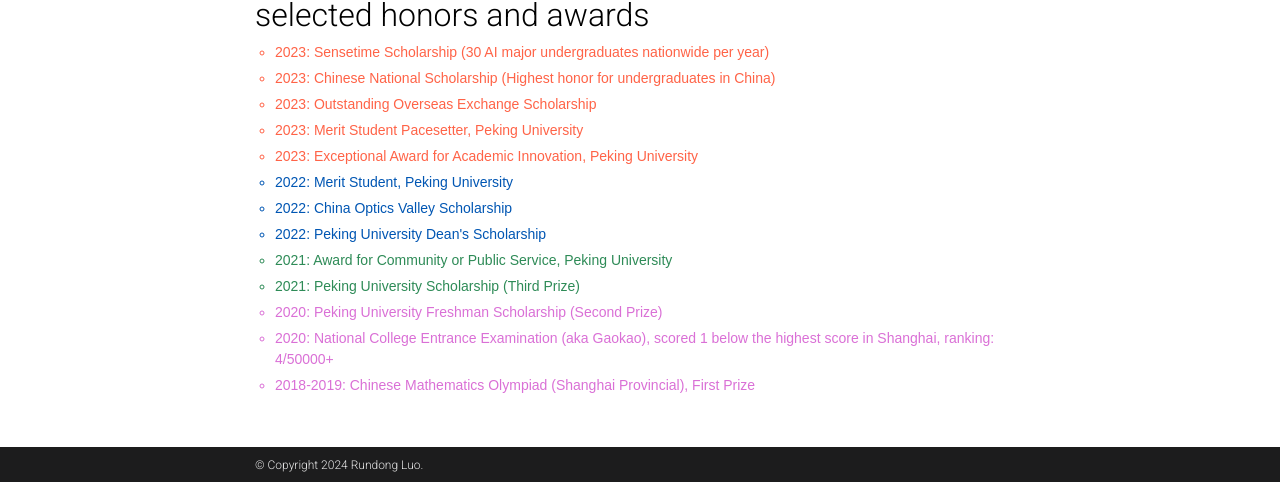
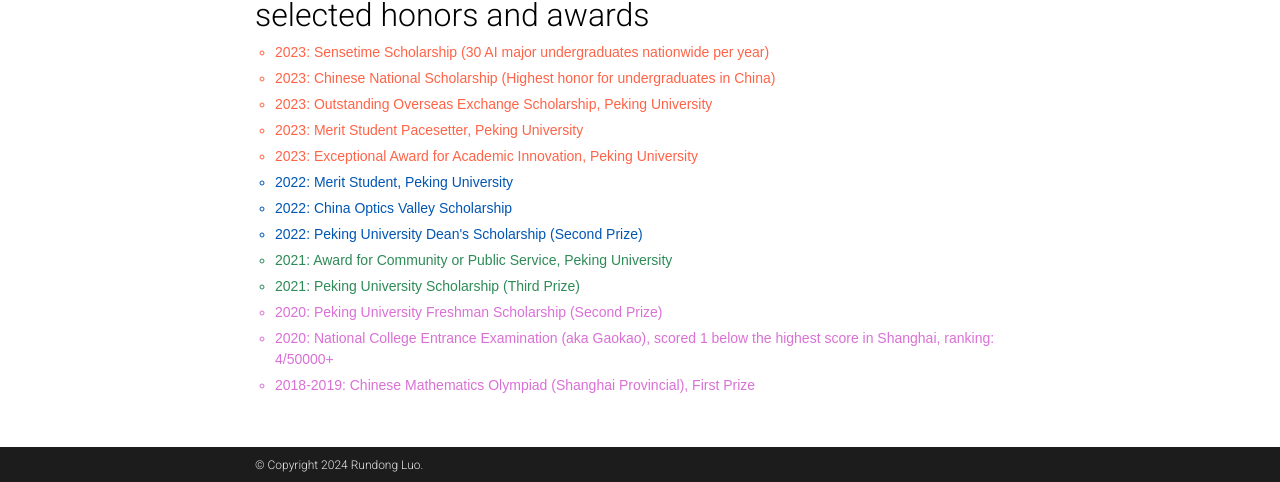
Before and after one commit to Red-Fairy/Red-Fairy.github.io, a Jekyll site: the page built from _pages/about.md, in a window 1280 px wide and 900 px high, scrolled down 681 px, cut to the strip 418-900 px from the top of the window. Built offline with Jekyll 4.4.1, drawn with Linux system fonts in a browser that asks for light colours; full-size pictures stand in for the smaller copies a plugin makes; emoji names are drawn with the system emoji font; comment, search, counter and statistics services are not loaded; a style sheet for code colours, icons or effects is not loaded.

Commit message:
update honors

```diff
--- a/_includes/honors.html
+++ b/_includes/honors.html
@@ -2,12 +2,12 @@
     <ul style="list-style-type: circle; padding-left: 20px;">
         <li style="margin-bottom: 5px; color: #ff6347;">2023: Sensetime Scholarship (30 AI major undergraduates nationwide per year)</li>
         <li style="margin-bottom: 5px; color: #ff6347;">2023: Chinese National Scholarship (Highest honor for undergraduates in China)</li>
-        <li style="margin-bottom: 5px; color: #ff6347;">2023: Outstanding Overseas Exchange Scholarship</li>
+        <li style="margin-bottom: 5px; color: #ff6347;">2023: Outstanding Overseas Exchange Scholarship, Peking University</li>
         <li style="margin-bottom: 5px; color: #ff6347;">2023: Merit Student Pacesetter, Peking University</li>
         <li style="margin-bottom: 5px; color: #ff6347;">2023: Exceptional Award for Academic Innovation, Peking University</li>
         <li style="margin-bottom: 5px; color: #0056b3;">2022: Merit Student, Peking University</li>
         <li style="margin-bottom: 5px; color: #0056b3;">2022: China Optics Valley Scholarship</li>
-        <li style="margin-bottom: 5px; color: #0056b3;">2022: Peking University Dean's Scholarship</li>
+        <li style="margin-bottom: 5px; color: #0056b3;">2022: Peking University Dean's Scholarship (Second Prize)</li>
         <li style="margin-bottom: 5px; color: #2e8b57;">2021: Award for Community or Public Service, Peking University</li>
         <li style="margin-bottom: 5px; color: #2e8b57;">2021: Peking University Scholarship (Third Prize)</li>
         <li style="margin-bottom: 5px; color: #da70d6;">2020: Peking University Freshman Scholarship (Second Prize)</li>
```
